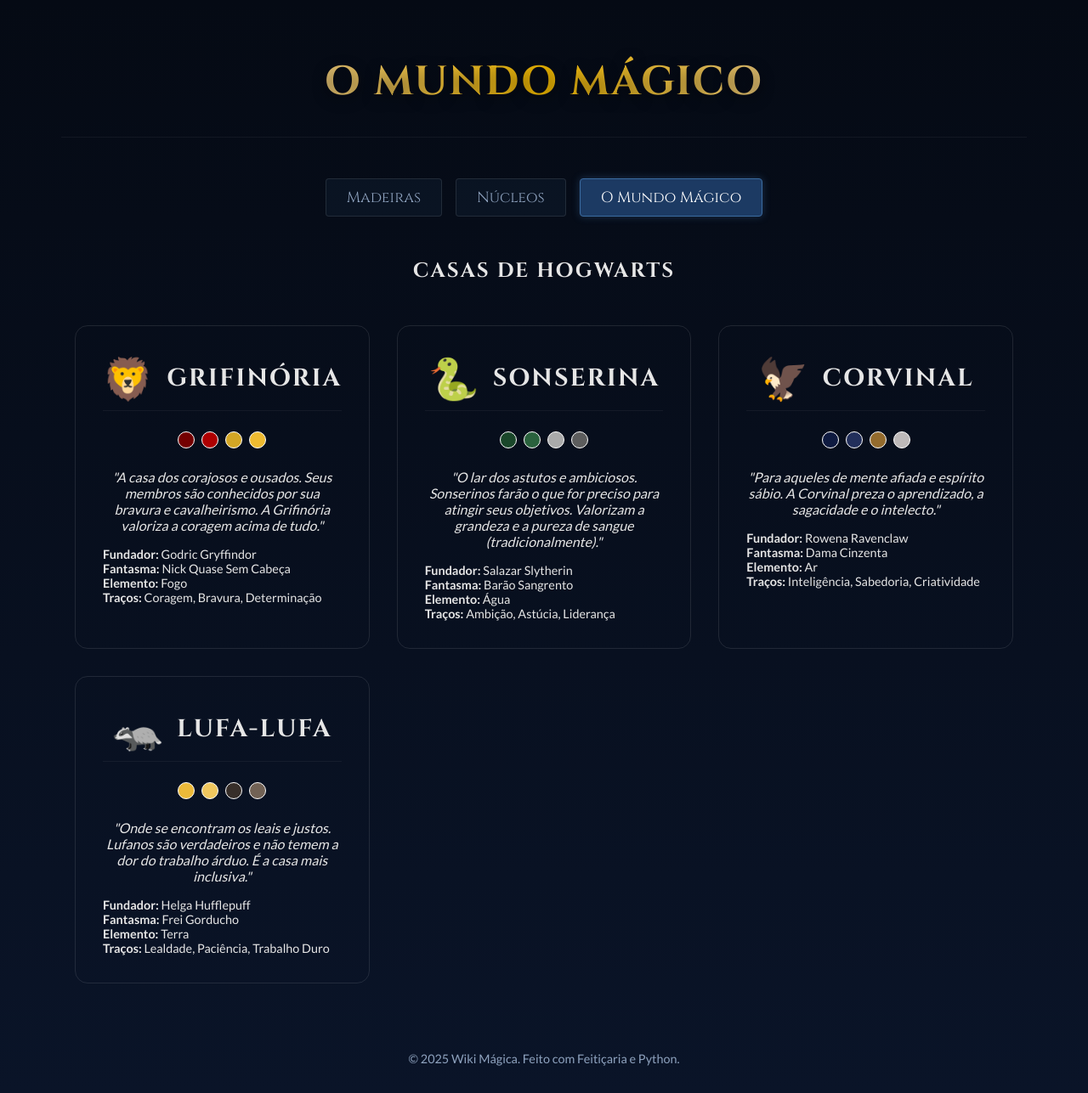
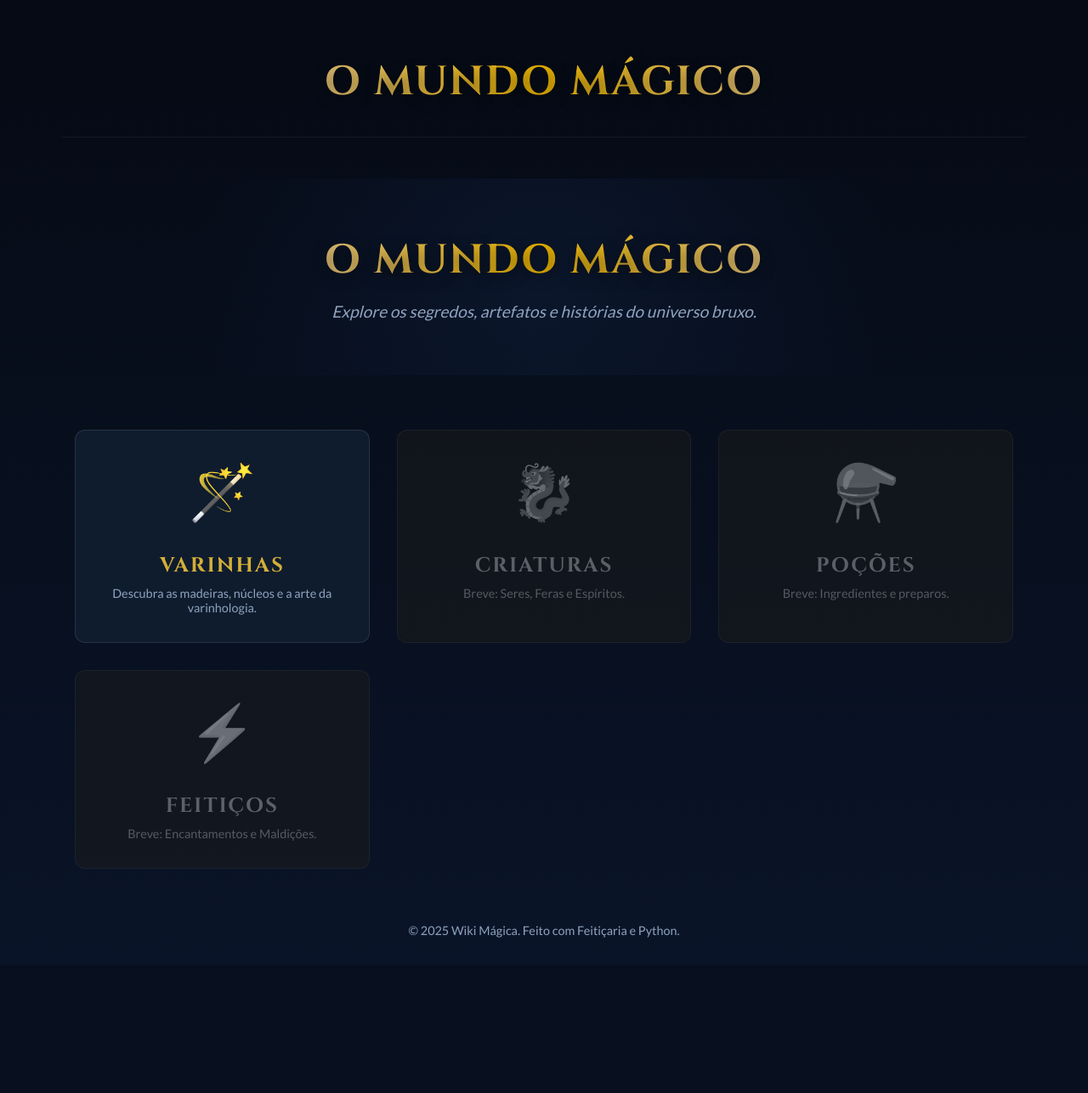
Before and after one commit to NewJhezz/o-mundo-magico, a Flask app: page /mundo in a window 1280 px wide. Shown: the whole page at 85% size. After the commit the page ends 1104 px from the top, so only its background shows below. Run offline with Flask 3, Linux system fonts and the light colour scheme.

Commit message:
Feat: Add Origem tab and World Dashboard

```diff
--- a/app.py
+++ b/app.py
@@ -421,10 +421,24 @@ WORLD_DATA = [
 
 @app.route('/')
 def home():
+    # Landing Page Mágica
+    return render_template('world.html')
+
+@app.route('/varinhas')
+def wands_hub():
+    # Redireciona para o início da jornada das varinhas (Origem)
+    return wands_origin()
+
+@app.route('/varinhas/origem')
+def wands_origin():
+    return render_template('origin.html', active_tab='origin')
+
+@app.route('/varinhas/madeiras')
+def wands_woods():
     return render_template('wands.html', woods=WAND_WOODS, active_tab='woods', wizards=sorted(WIZARD_LIST))
 
-@app.route('/nucleos')
-def cores():
+@app.route('/varinhas/nucleos')
+def wands_cores():
     return render_template('wands.html', woods=WAND_CORES, active_tab='cores', wizards=sorted(WIZARD_LIST))
 
 @app.route('/mundo')
--- a/static/css/style.css
+++ b/static/css/style.css
@@ -59,6 +59,7 @@ h3 {
 h1 {
     /* Degradê metálico no título */
     background: linear-gradient(to right, #cfc7f8 0%, #ebb400 50%, #cfc7f8 100%);
+    background-clip: text;
     -webkit-background-clip: text;
     -webkit-text-fill-color: transparent;
     font-size: 3rem;
@@ -313,6 +314,8 @@ h1 {
     gap: 1.5rem;
     margin-bottom: 2rem;
     align-items: center;
+    max-width: 100%;
+    box-sizing: border-box;
 }
 
 .filter-group {
--- a/templates/base.html
+++ b/templates/base.html
@@ -1,5 +1,6 @@
 <!DOCTYPE html>
 <html lang="pt-BR">
+
 <head>
     <meta charset="UTF-8">
     <meta name="viewport" content="width=device-width, initial-scale=1.0">
@@ -8,15 +9,17 @@
     <!-- Fonts -->
     <link rel="preconnect" href="https://fonts.googleapis.com">
     <link rel="preconnect" href="https://fonts.gstatic.com" crossorigin>
-    <link href="https://fonts.googleapis.com/css2?family=Cinzel:wght@400;700&family=Lato:wght@300;400;700&display=swap" rel="stylesheet">
+    <link href="https://fonts.googleapis.com/css2?family=Cinzel:wght@400;700&family=Lato:wght@300;400;700&display=swap"
+        rel="stylesheet">
 
     <!-- CSS -->
     <link rel="stylesheet" href="{{ url_for('static', filename='css/style.css') }}">
 </head>
+
 <body>
     <div class="container">
         <header class="main-header">
-            <h1>O Mundo Mágico</h1>
+            <h1><a href="{{ url_for('home') }}" style="text-decoration: none; color: inherit;">O Mundo Mágico</a></h1>
         </header>
 
         <main>
@@ -28,4 +31,5 @@
         </footer>
     </div>
 </body>
+
 </html>
--- a/templates/nav.html
+++ b/templates/nav.html
@@ -1,10 +1,7 @@
 <nav class="tabs">
-    <a href="{{ url_for('home') }}" class="tab-link {% if active_tab == 'woods' %}active{% endif %}">
-        Madeiras
-    </a>
-    <a href="{{ url_for('cores') }}" class="tab-link {% if active_tab == 'cores' %}active{% endif %}">
-        Núcleos
-    </a>
+    <a href="{{ url_for('wands_origin') }}" class="tab-link {% if active_tab == 'origin' %}active{% endif %}">Origem</a>
+    <a href="{{ url_for('wands_woods') }}" class="tab-link {% if active_tab == 'woods' %}active{% endif %}">Madeiras</a>
+    <a href="{{ url_for('wands_cores') }}" class="tab-link {% if active_tab == 'cores' %}active{% endif %}">Núcleos</a>
     <a href="{{ url_for('world') }}" class="tab-link {% if active_tab == 'world' %}active{% endif %}">
         O Mundo Mágico
     </a>
--- a/templates/wands.html
+++ b/templates/wands.html
@@ -63,6 +63,7 @@
                     {% if active_tab == 'cores' %}🔮{% else %}🪄{% endif %}
                 </span>
                 <h3 class="wood-name">{{ wood.name }}</h3>
+
                 <div class="rarity-badge">{{ wood.badge }}</div>
             </div>
 
--- a/templates/world.html
+++ b/templates/world.html
@@ -1,70 +1,114 @@
 {% extends "base.html" %}
 
-{% block title %}O Mundo Mágico | Wiki Harry Potter{% endblock %}
+{% block title %}O Mundo Mágico | Home{% endblock %}
 
 {% block content %}
-<div class="wands-section">
-    <!-- Navegação de Abas -->
-    {% include 'nav.html' %}
+<div class="world-container animate-fade-in">
+    <div class="hero-section">
+        <h1 class="main-title">O Mundo Mágico</h1>
+        <p class="hero-subtitle">Explore os segredos, artefatos e histórias do universo bruxo.</p>
+    </div>
 
-    <div class="animate-fade-in" style="margin-top: 2rem;">
-        <h2 style="text-align: center; margin-bottom: 2rem; color: var(--gold);">Casas de Hogwarts</h2>
+    <div class="categories-grid">
+        <!-- Card Varinhas -->
+        <a href="{{ url_for('wands_origin') }}" class="category-card">
+            <div class="category-icon">🪄</div>
+            <div class="category-info">
+                <h2>Varinhas</h2>
+                <p>Descubra as madeiras, núcleos e a arte da varinhologia.</p>
+            </div>
+        </a>
 
-        <div class="house-grid"
-            style="display: grid; grid-template-columns: repeat(auto-fit, minmax(300px, 1fr)); gap: 2rem; padding: 1rem;">
-            {% for house in houses %}
-            <div class="house-card {{ house.id }}"
-                style="background: rgba(var(--card-bg-rgb), 0.1); border: 1px solid rgba(255, 255, 255, 0.1); border-radius: 15px; padding: 2rem; position: relative; overflow: hidden; transition: transform 0.3s ease, box-shadow 0.3s ease;">
-                <div class="card-header" style="justify-content: center; margin-bottom: 1.5rem;">
-                    <span style="font-size: 3rem; margin-right: 0.5rem;">{{ house.symbol }}</span>
-                    <h3 style="font-size: 1.8rem; font-family: 'Cinzel', serif;">{{ house.name }}</h3>
-                </div>
+        <!-- Card Criaturas (Futuro) -->
+        <div class="category-card locked" title="Em breve">
+            <div class="category-icon">🐉</div>
+            <div class="category-info">
+                <h2>Criaturas</h2>
+                <p>Breve: Seres, Feras e Espíritos.</p>
+            </div>
+        </div>
 
-                <div class="house-colors"
-                    style="display: flex; gap: 0.5rem; justify-content: center; margin-bottom: 1.5rem;">
-                    {% for color in house.colors %}
-                    <div
-                        style="width: 20px; height: 20px; border-radius: 50%; background-color: {{ color }}; border: 1px solid #fff;">
-                    </div>
-                    {% endfor %}
-                </div>
+        <div class="category-card locked" title="Em breve">
+            <div class="category-icon">⚗️</div>
+            <div class="category-info">
+                <h2>Poções</h2>
+                <p>Breve: Ingredientes e preparos.</p>
+            </div>
+        </div>
 
-                <div class="house-details" style="text-align: center;">
-                    <p style="font-style: italic; margin-bottom: 1rem;">"{{ house.desc }}"</p>
-
-                    <div style="margin-top: 1rem; text-align: left; font-size: 0.9rem;">
-                        <p><strong>Fundador:</strong> {{ house.founder }}</p>
-                        <p><strong>Fantasma:</strong> {{ house.ghost }}</p>
-                        <p><strong>Elemento:</strong> {{ house.element }}</p>
-                        <p><strong>Traços:</strong> {{ house.traits|join(', ') }}</p>
-                    </div>
-                </div>
+        <div class="category-card locked" title="Em breve">
+            <div class="category-icon">⚡</div>
+            <div class="category-info">
+                <h2>Feitiços</h2>
+                <p>Breve: Encantamentos e Maldições.</p>
             </div>
-            {% endfor %}
         </div>
     </div>
 </div>
 
 <style>
-    .house-card:hover {
-        transform: translateY(-5px);
-        box-shadow: 0 10px 20px rgba(0, 0, 0, 0.5);
+    .hero-section {
+        text-align: center;
+        margin-bottom: 4rem;
+        padding: 4rem 1rem;
+        background: radial-gradient(circle at center, rgba(30, 60, 114, 0.2) 0%, transparent 70%);
     }
 
-    .house-card.gryffindor {
-        border-top: 4px solid #740001;
+    .hero-subtitle {
+        color: var(--text-muted);
+        font-size: 1.2rem;
+        margin-top: 1rem;
+        font-style: italic;
     }
 
-    .house-card.slytherin {
-        border-top: 4px solid #1A472A;
+    .categories-grid {
+        display: grid;
+        grid-template-columns: repeat(auto-fit, minmax(280px, 1fr));
+        gap: 2rem;
+        padding: 0 1rem;
     }
 
-    .house-card.ravenclaw {
-        border-top: 4px solid #0E1A40;
+    .category-card {
+        background: var(--bg-card);
+        border: 1px solid rgba(255, 255, 255, 0.1);
+        border-radius: 12px;
+        padding: 2rem;
+        text-decoration: none;
+        color: var(--text-main);
+        transition: all 0.3s ease;
+        display: flex;
+        flex-direction: column;
+        align-items: center;
+        text-align: center;
+        gap: 1.5rem;
     }
 
-    .house-card.hufflepuff {
-        border-top: 4px solid #ECB939;
+    .category-card:not(.locked):hover {
+        transform: translateY(-5px);
+        border-color: var(--gold-primary);
+        box-shadow: 0 10px 30px rgba(0, 0, 0, 0.5);
+    }
+
+    .category-icon {
+        font-size: 4rem;
+        margin-bottom: 0.5rem;
+    }
+
+    .category-info h2 {
+        color: var(--gold-primary);
+        margin-bottom: 0.5rem;
+    }
+
+    .category-info p {
+        color: var(--text-muted);
+        font-size: 0.9rem;
+    }
+
+    /* Estilo Bloqueado */
+    .category-card.locked {
+        opacity: 0.5;
+        cursor: not-allowed;
+        filter: grayscale(1);
     }
 </style>
 {% endblock %}
```
Also changed, not shown: build.py (+13 -38 lines), templates/origin.html (added, +128 -0 lines).
